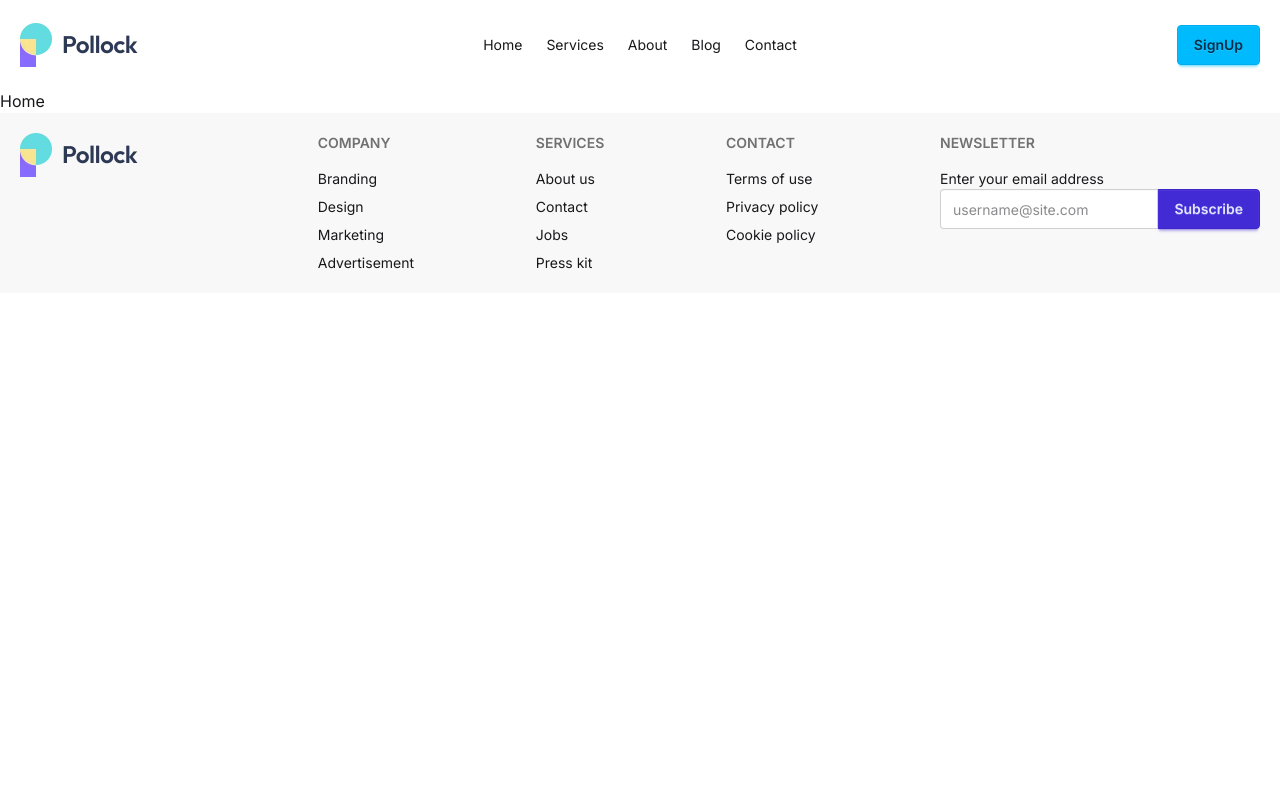
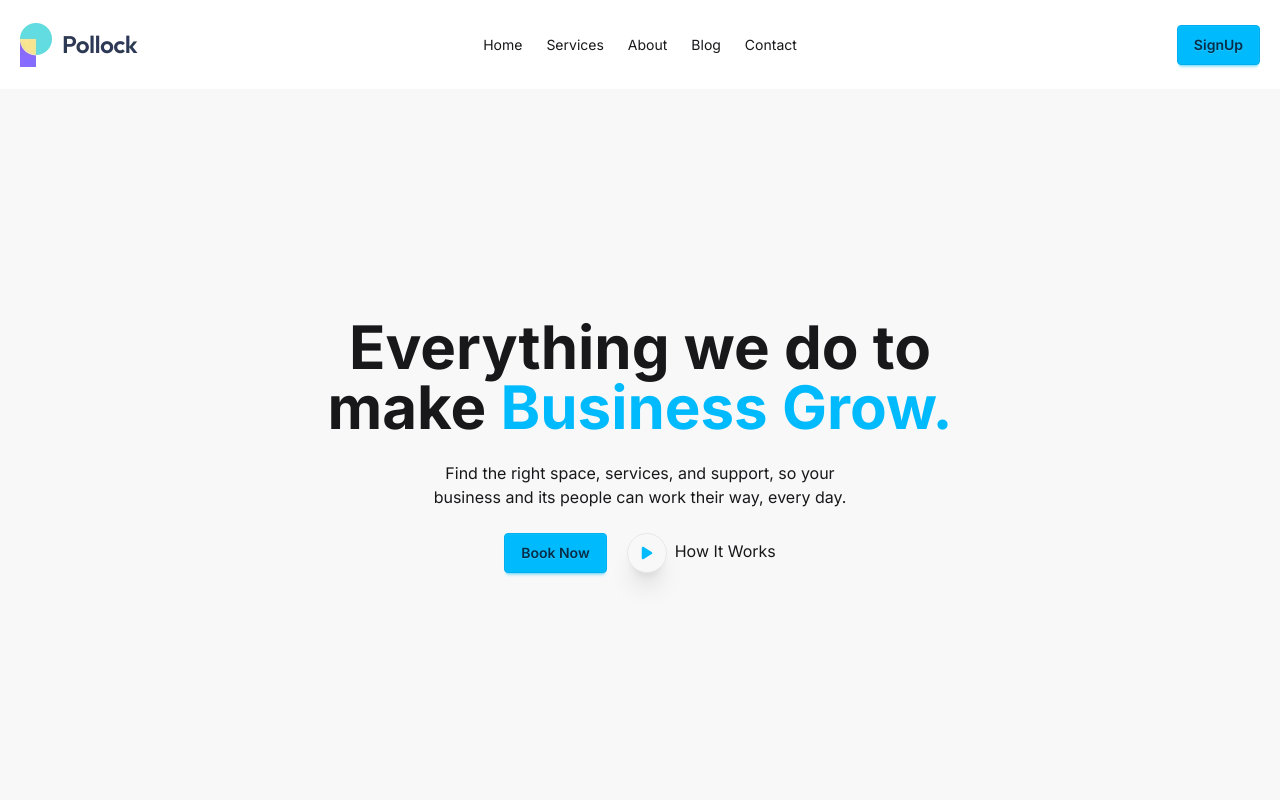
Before and after one commit to SamratDebugger/Pollock, a React (Vite) app: page / in a window 1280 px wide. Shown: the top 800 px of the page. Built offline with nearby package versions, Linux system fonts and the light colour scheme.

Commit message:
hero running

```diff
--- a/package.json
+++ b/package.json
@@ -14,6 +14,7 @@
     "daisyui": "^5.6.2",
     "react": "^19.2.7",
     "react-dom": "^19.2.7",
+    "react-icons": "^5.6.0",
     "react-router": "^8.0.1",
     "tailwindcss": "^4.3.1"
   },
--- a/src/components/Drawer.jsx
+++ b/src/components/Drawer.jsx
@@ -1,4 +1,5 @@
 import Footer from "./Footer";
+import Hero from "./Hero";
 import Nav from "./Nav";
 import NavMenus from "./NavMenus";
 
--- a/src/components/Hero.jsx
+++ b/src/components/Hero.jsx
@@ -1,15 +1,30 @@
+import { useState } from "react";
+import { FaPlay } from "react-icons/fa6";
+
+const heroTexts = ["Business Grow", "Life Easier", "Work Better"];
 export default function Hero() {
+  const [heroText, setHeroText] = useState(heroTexts[0]);
   return (
-    <div className="hero bg-base-200 min-h-screen">
+    <div className="hero bg-base-200 min-h-[calc(100dvh-89px)]">
       <div className="hero-content text-center">
-        <div className="max-w-md">
-          <h1 className="text-5xl font-bold">Hello there</h1>
-          <p className="py-6">
-            Provident cupiditate voluptatem et in. Quaerat fugiat ut assumenda
-            excepturi exercitationem quasi. In deleniti eaque aut repudiandae et
-            a id nisi.
+        <div className="max-w-2xl">
+          <h1 className="text-6xl font-bold">
+            Everything we do to make{" "}
+            <span className="text-info">{heroText}.</span>
+          </h1>
+          <p className="py-6 text-balance">
+            Find the right space, services, and support, so your business and
+            its people can work their way, every day.
           </p>
-          <button className="btn btn-primary">Get Started</button>
+          <div className="flex justify-center gap-5 items-center">
+            <button className="btn btn-info">Book Now</button>
+            <div>
+              <button className="btn text-info btn-circle shadow-xl">
+                <FaPlay />
+              </button>
+              <span className="ml-2">How It Works</span>
+            </div>
+          </div>
         </div>
       </div>
     </div>
--- a/src/pages/Home.jsx
+++ b/src/pages/Home.jsx
@@ -1,3 +1,9 @@
+import Hero from "../components/Hero";
+
 export default function Home() {
-  return <div>Home</div>;
+  return (
+    <>
+      <Hero />
+    </>
+  );
 }
```
Also changed, not shown: 1 other file (tests, documents, lock files or other folders).
